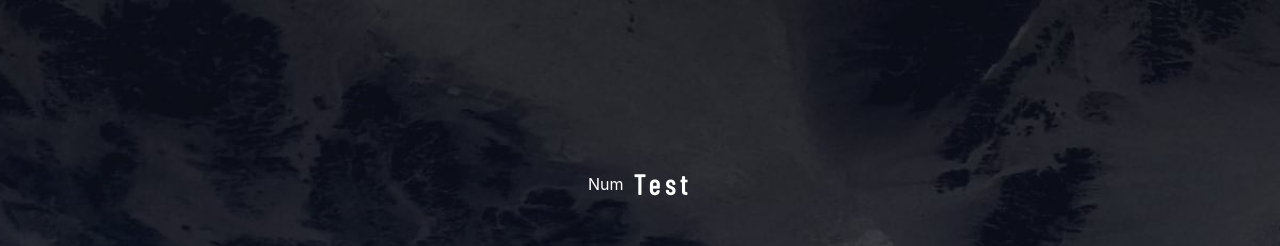
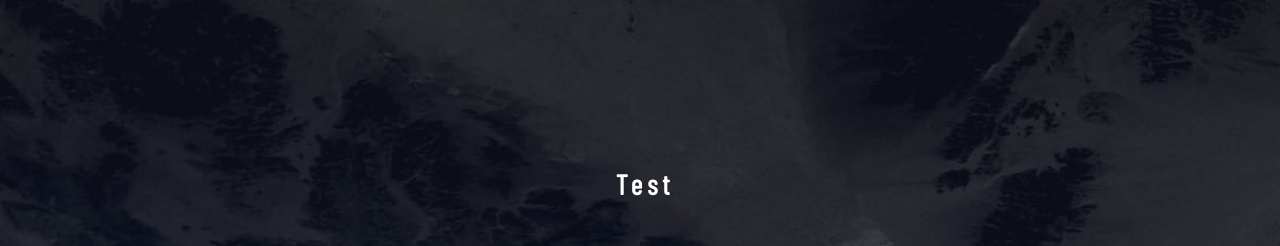
Before and after one commit to Stamwill/space-tourism, a Next.js app: page /crew in a window 1280 px wide. Shown: the top 246 px of the page. Built offline with nearby package versions, Linux system fonts and the light colour scheme.

Commit message:
[PageTracker] Add api

```diff
--- a/src/blocks/PageTracker/PageTracker.js
+++ b/src/blocks/PageTracker/PageTracker.js
@@ -3,10 +3,10 @@ import PropTypes from 'prop-types'
 import classes from './PageTracker.module.css'
 
 const PageTracker = React.forwardRef(function PageTracker(props, ref) {
-  const { className, children, ...other } = props
+  const { className, children, pageNumber, ...other } = props
   return (
     <div className={classes.root} ref={ref} {...other}>
-      <span className={classes.num}>Num</span>
+      <span className={classes.num}>{pageNumber}</span>
       <h5 className={classes.text}>Test</h5>
     </div>
   )
@@ -15,6 +15,7 @@ const PageTracker = React.forwardRef(function PageTracker(props, ref) {
 PageTracker.propTypes = {
   className: PropTypes.string,
   children: PropTypes.node,
+  pageNumber: PropTypes.string,
 }
 
 export default PageTracker
```
